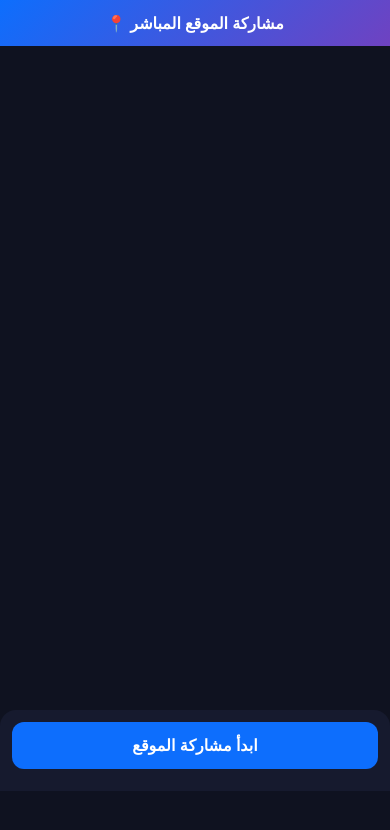
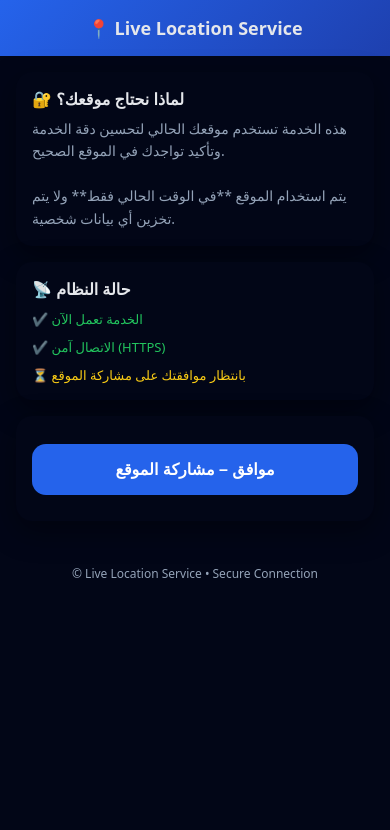
Before and after one commit to AmgdSMousa/livelocation, a website: page index.html in a window 390 px wide. Drawn offline with Linux system fonts and the light colour scheme; some packages are replaced by stand-ins of ours.

Commit message:
mobile-first UI improvement

```diff
--- a/index.html
+++ b/index.html
@@ -3,16 +3,18 @@
 <head>
   <meta charset="UTF-8" />
   <meta name="viewport" content="width=device-width, initial-scale=1, maximum-scale=1"/>
-  <title>Live Location</title>
+
+  <title>Live Location Service</title>
 
   <style>
     :root {
-      --primary:#0d6efd;
-      --bg:#0f1220;
-      --card:#161a2e;
-      --text:#ffffff;
-      --muted:#9aa0ff;
-      --warn:#ffb703;
+      --primary:#2563eb;
+      --bg:#0f172a;
+      --card:#020617;
+      --text:#e5e7eb;
+      --muted:#94a3b8;
+      --success:#22c55e;
+      --warn:#facc15;
     }
 
     * { box-sizing: border-box; }
@@ -20,105 +22,154 @@
     body {
       margin: 0;
       font-family: system-ui, -apple-system, Arial;
-      background: var(--bg);
+      background: linear-gradient(180deg, #020617, #020617);
       color: var(--text);
     }
 
     header {
-      padding: 12px 16px;
-      background: linear-gradient(135deg, #0d6efd, #6f42c1);
+      padding: 16px;
       text-align: center;
+      background: linear-gradient(135deg, #2563eb, #1e40af);
+      font-weight: bold;
+      font-size: 18px;
+    }
+
+    .container {
+      padding: 16px;
+    }
+
+    .card {
+      background: var(--card);
+      border-radius: 16px;
+      padding: 16px;
+      margin-bottom: 16px;
+      box-shadow: 0 10px 30px rgba(0,0,0,.4);
+    }
+
+    .title {
+      font-size: 16px;
+      margin-bottom: 8px;
       font-weight: bold;
     }
 
-    #map {
-      width: 100%;
-      height: calc(100vh - 180px);
+    .desc {
+      font-size: 14px;
+      color: var(--muted);
+      line-height: 1.6;
     }
 
-    .panel {
-      padding: 12px;
-      background: var(--card);
-      border-top-left-radius: 16px;
-      border-top-right-radius: 16px;
+    .status {
+      margin-top: 10px;
+      font-size: 13px;
     }
+
+    .ok { color: var(--success); }
+    .warn { color: var(--warn); }
 
     .btn {
       width: 100%;
-      padding: 14px;
+      padding: 16px;
       font-size: 16px;
+      border-radius: 14px;
       border: none;
-      border-radius: 12px;
       background: var(--primary);
-      color: #fff;
+      color: white;
       font-weight: bold;
       cursor: pointer;
+      margin-top: 12px;
     }
 
-    .btn:active { opacity: 0.85; }
+    .btn:active { opacity: .9; }
 
-    .info {
+    #map {
+      width: 100%;
+      height: 260px;
+      border-radius: 14px;
       margin-top: 10px;
-      font-size: 14px;
-      color: var(--muted);
-      text-align: center;
+      display: none;
     }
 
-    .warn {
-      color: var(--warn);
-      margin-top: 6px;
-      font-size: 13px;
+    footer {
+      text-align: center;
+      font-size: 12px;
+      color: var(--muted);
+      padding: 12px;
     }
   </style>
 </head>
 
 <body>
 
-<header>📍 مشاركة الموقع المباشر</header>
+<header>📍 Live Location Service</header>
 
-<div id="map"></div>
+<div class="container">
 
-<div class="panel">
-  <button class="btn" onclick="start()">ابدأ مشاركة الموقع</button>
-  <div id="info" class="info"></div>
+  <!-- معلومات الخدمة -->
+  <div class="card">
+    <div class="title">🔐 لماذا نحتاج موقعك؟</div>
+    <div class="desc">
+      هذه الخدمة تستخدم موقعك الحالي لتحسين دقة الخدمة
+      وتأكيد تواجدك في الموقع الصحيح.
+      <br><br>
+      يتم استخدام الموقع **في الوقت الحالي فقط** ولا يتم تخزين أي بيانات شخصية.
+    </div>
+  </div>
+
+  <!-- حالة النظام -->
+  <div class="card">
+    <div class="title">📡 حالة النظام</div>
+    <div class="status ok">✔️ الخدمة تعمل الآن</div>
+    <div class="status ok">✔️ الاتصال آمن (HTTPS)</div>
+    <div class="status warn">⏳ بانتظار موافقتك على مشاركة الموقع</div>
+  </div>
+
+  <!-- زر الموافقة -->
+  <div class="card">
+    <button class="btn" onclick="start()">موافق – مشاركة الموقع</button>
+    <div id="info" class="status"></div>
+  </div>
+
+  <!-- الخريطة -->
+  <div id="map"></div>
+
 </div>
 
+<footer>
+  © Live Location Service • Secure Connection
+</footer>
+
 <script>
-let map, marker, watchId;
+let map, marker;
 const sessionId = Math.random().toString(36).substring(2);
 
 function initMap(lat, lng) {
+  document.getElementById("map").style.display = "block";
+
   map = new google.maps.Map(document.getElementById("map"), {
     center: { lat, lng },
     zoom: 17,
-    mapTypeId: "roadmap",
     disableDefaultUI: true,
     zoomControl: true
   });
 
   marker = new google.maps.Marker({
     position: { lat, lng },
-    map,
-    title: "موقعك"
+    map
   });
 }
 
 function start() {
   if (!navigator.geolocation) {
-    alert("GPS غير مدعوم");
+    alert("المتصفح لا يدعم GPS");
     return;
   }
 
-  watchId = navigator.geolocation.watchPosition(
+  navigator.geolocation.watchPosition(
     pos => {
       const { latitude:lat, longitude:lng, accuracy } = pos.coords;
 
-      const info = document.getElementById("info");
-      info.innerHTML = `📏 الدقة: ${Math.round(accuracy)} متر`;
-
-      if (accuracy > 100) {
-        info.innerHTML += `<div class="warn">⚠️ فعّل Precise Location</div>`;
-      }
+      document.getElementById("info").innerHTML =
+        `📏 الدقة الحالية: ${Math.round(accuracy)} متر`;
 
       if (!map) initMap(lat, lng);
       else {
@@ -136,7 +187,7 @@ function start() {
         body: JSON.stringify({ lat, lng, accuracy })
       });
     },
-    () => alert("لازم تسمح بالموقع الدقيق"),
+    () => alert("يرجى السماح بالموقع الدقيق"),
     { enableHighAccuracy:true, timeout:15000, maximumAge:0 }
   );
 }
```
